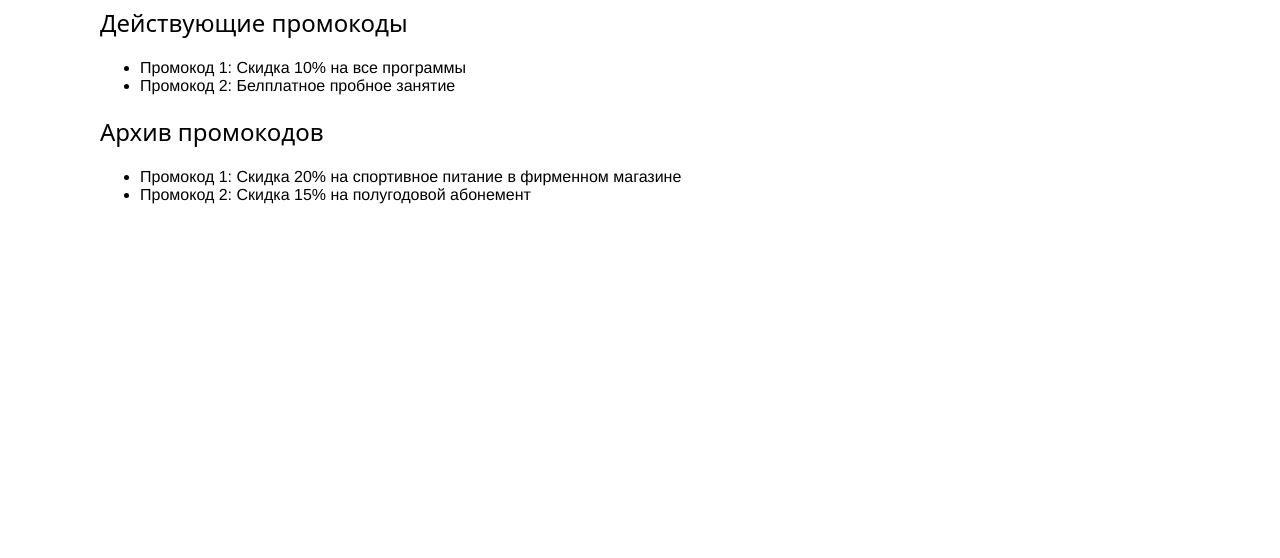
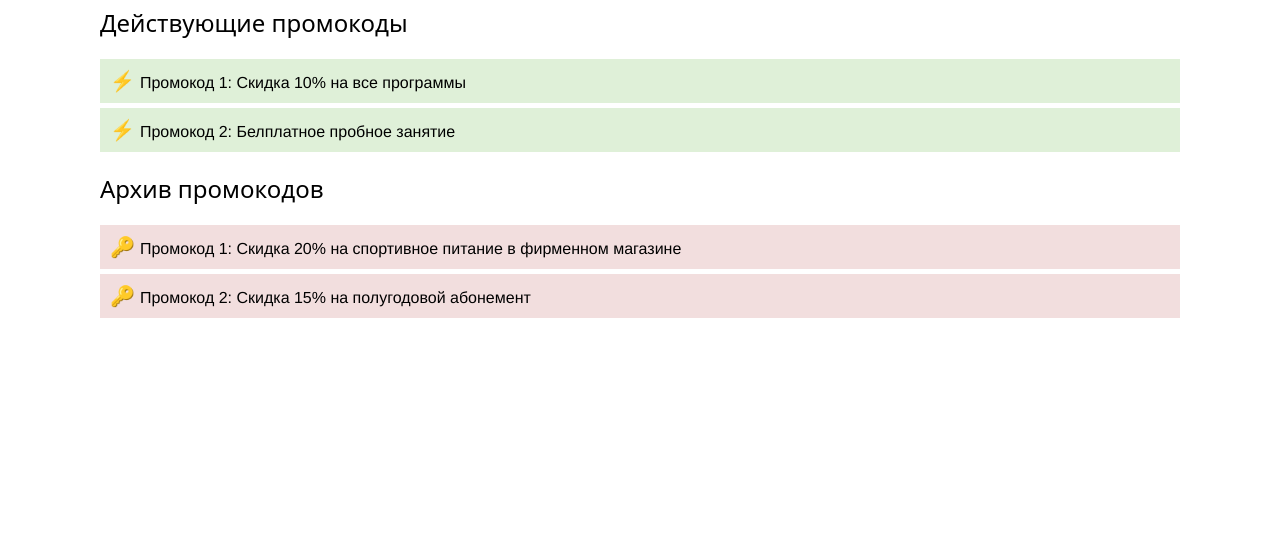
Before and after one commit to SergeyBrykulskii/MDTweb, a Django app: page /promotions in a window 1280 px wide. Shown: the part 67-625 px from the top of the page. Run offline with Django 4.2, Linux system fonts and the light colour scheme.

Commit message:
стили promotions

```diff
--- a/FitnessClub/fitnessclub_core/templates/base.html
+++ b/FitnessClub/fitnessclub_core/templates/base.html
@@ -19,7 +19,6 @@
 <body>
     <header>
         <nav class="menu">
-            <!-- Пока поделил между хедером и футером -->
             <a href="/fclub" class="logo">F-club</a>
             <a href="/promotions" class="logo">Акции</a>
             <a href="/news_list" class="logo">Новости</a>
--- a/FitnessClub/fitnessclub_core/templates/fitnessclub_core/promotions.html
+++ b/FitnessClub/fitnessclub_core/templates/fitnessclub_core/promotions.html
@@ -1,5 +1,9 @@
 {% extends "base.html" %}
 {% load static %}
+
+{% block head %}
+<link href="{% static 'css/promotions.css' %}" rel="stylesheet">
+{% endblock %}
 
 {% block title %}
 Промокоды и купоны
@@ -11,16 +15,20 @@
     <h1>Промокоды и купоны</h1>
 
     <h2>Действующие промокоды</h2>
+    <div class="current_promo">
         <ul>
             <li>Промокод 1: Скидка 10% на все программы</li>
             <li>Промокод 2: Белплатное пробное занятие</li>
         </ul>
+    </div>
 
     <h2>Архив промокодов</h2>
+    <div class="archive_promo">
         <ul>
             <li>Промокод 1: Скидка 20% на спортивное питание в фирменном магазине</li>
             <li>Промокод 2: Скидка 15% на полугодовой абонемент</li>
         </ul>
+    </div>
 </section>
 
 {% endblock %}
--- /dev/null
+++ b/FitnessClub/static/css/promotions.css
@@ -0,0 +1,37 @@
+.current_promo ul {
+    list-style-type: none;
+    padding: 0;
+}
+
+.current_promo li {
+    position: relative;
+    background-color: #dff0d8;
+    padding: 10px;
+    margin-bottom: 5px; /
+}
+
+.current_promo li::before {
+    content: '\26A1';
+    font-size: 20px;
+    color: #ff9900;
+    margin-right: 5px;
+}
+
+.archive_promo ul {
+    list-style-type: none;
+    padding: 0;
+}
+
+.archive_promo li {
+    position: relative;
+    background-color: #f2dede;
+    padding: 10px;
+    margin-bottom: 5px;
+}
+
+.archive_promo li::before {
+    content: '\1F511';
+    font-size: 20px;
+    color: #d9534f;
+    margin-right: 5px;
+}
```
Lines whose indentation alone changed are shown as unchanged.
